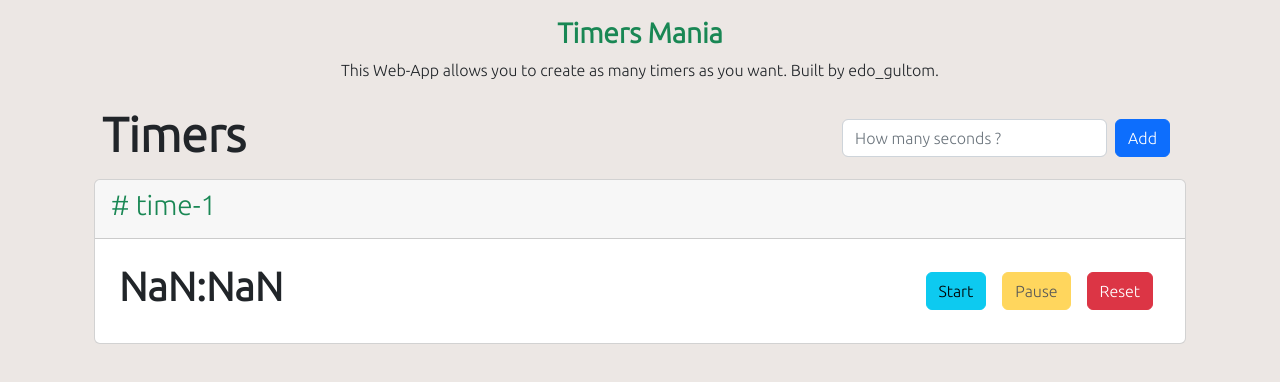
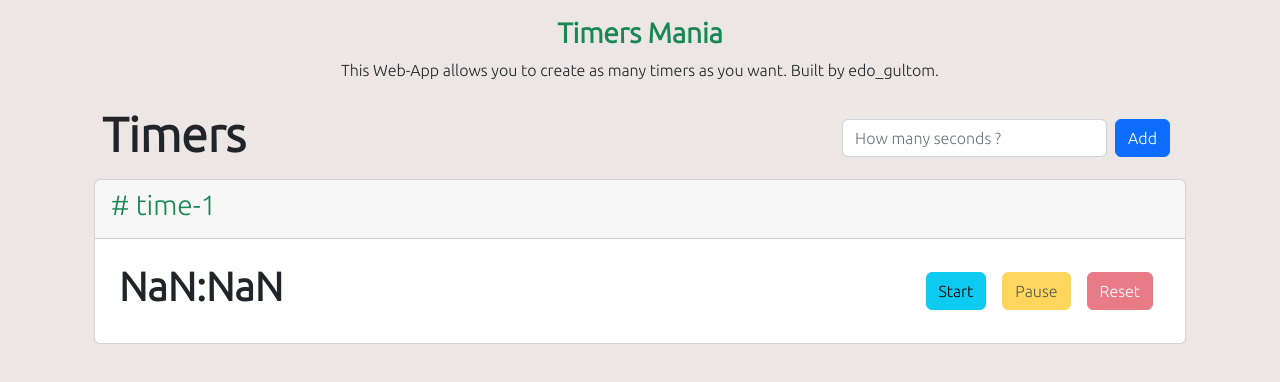
Before and after one commit to edoGultom/Timers-Mania-React-Ts-, a React (Create React App) app: page / in a window 1280 px wide. Both pictures are taken after typing "Sample" into the empty fields and a click on the input "Add". Shown: the top 382 px of the page. Built offline with nearby package versions, Linux system fonts and the light colour scheme.

Commit message:
disable button

```diff
--- a/src/components/SingleTime.tsx
+++ b/src/components/SingleTime.tsx
@@ -26,7 +26,7 @@ const SingleTime = ({ waktu, handleStart, handleReset, handlePause }: Props) =>
                         <button className='btn btn-warning m-2' onClick={() => handlePause(waktu.id)} disabled={waktu.status === 'stop' && true}>
                             Pause
                         </button>
-                        <button className='btn btn-danger m-2' onClick={() => handleReset(waktu.id)}>
+                        <button className='btn btn-danger m-2' onClick={() => handleReset(waktu.id)} disabled={waktu.time !== 0 && true}>
                             Reset
                         </button>
                     </div>
```
